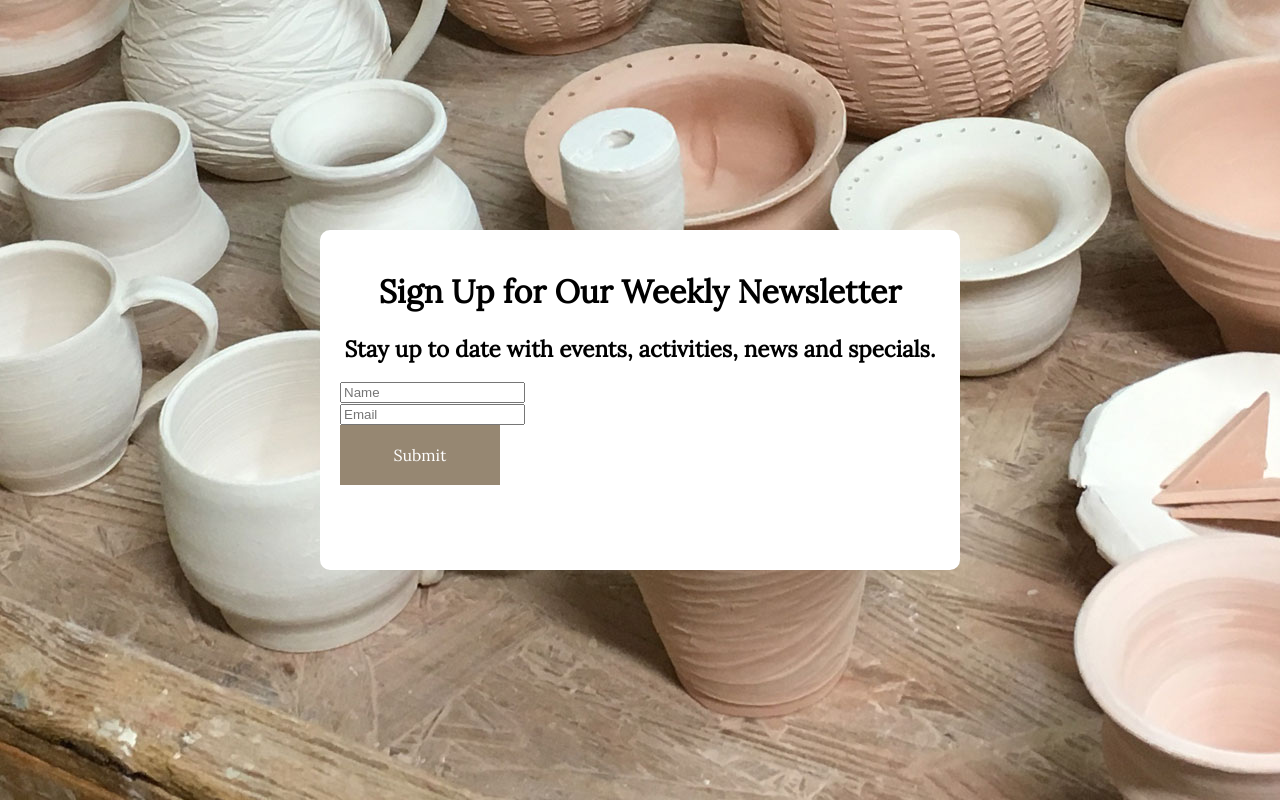
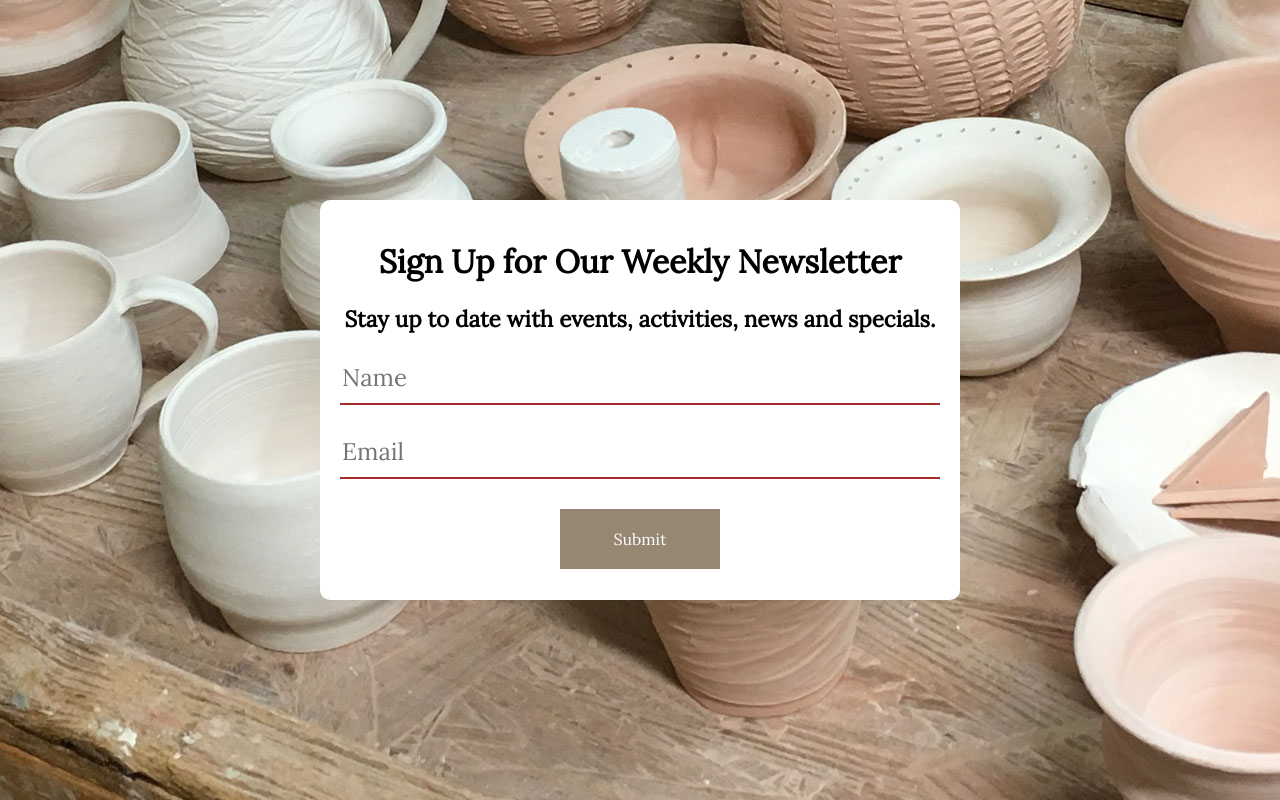
Before and after one commit to ericabell/week1-project, a PHP site: page /newsletter.html in a window 1280 px wide. Shown: the part 70-870 px from the top of the page. Run offline with PHP 8.4, Linux system fonts and the light colour scheme.

Commit message:
Form is done...

```diff
--- a/styles.css
+++ b/styles.css
@@ -307,13 +307,18 @@ td {
 
 #dialog-form {
   background-color: #ffffff;
-  height: 300px;
+  height: 360px;
   width: 600px;
   font-family: Lora;
   padding: 20px;
   border-radius: 10px;
 }
 
+form {
+  display: flex;
+  flex-wrap: wrap;
+  justify-content: center;
+}
 
 #dialog-form h1 {
   text-align: center;
@@ -324,6 +329,16 @@ td {
   text-align: center;
 }
 
+input {
+  width: 100%;
+  height: 50px;
+  border: none;
+  border-bottom: 2px solid brown;
+  font-family: Lora;
+  font-size: 1.5em;
+  flex-basis: 100%;
+}
+
 #submit-button {
   height: 60px;
   width: 160px;
@@ -332,5 +347,6 @@ td {
   display: flex;
   align-items: center;
   justify-content: center;
+  margin-top: 30px;
 }
 /*NEWSLETTER END*/
```
